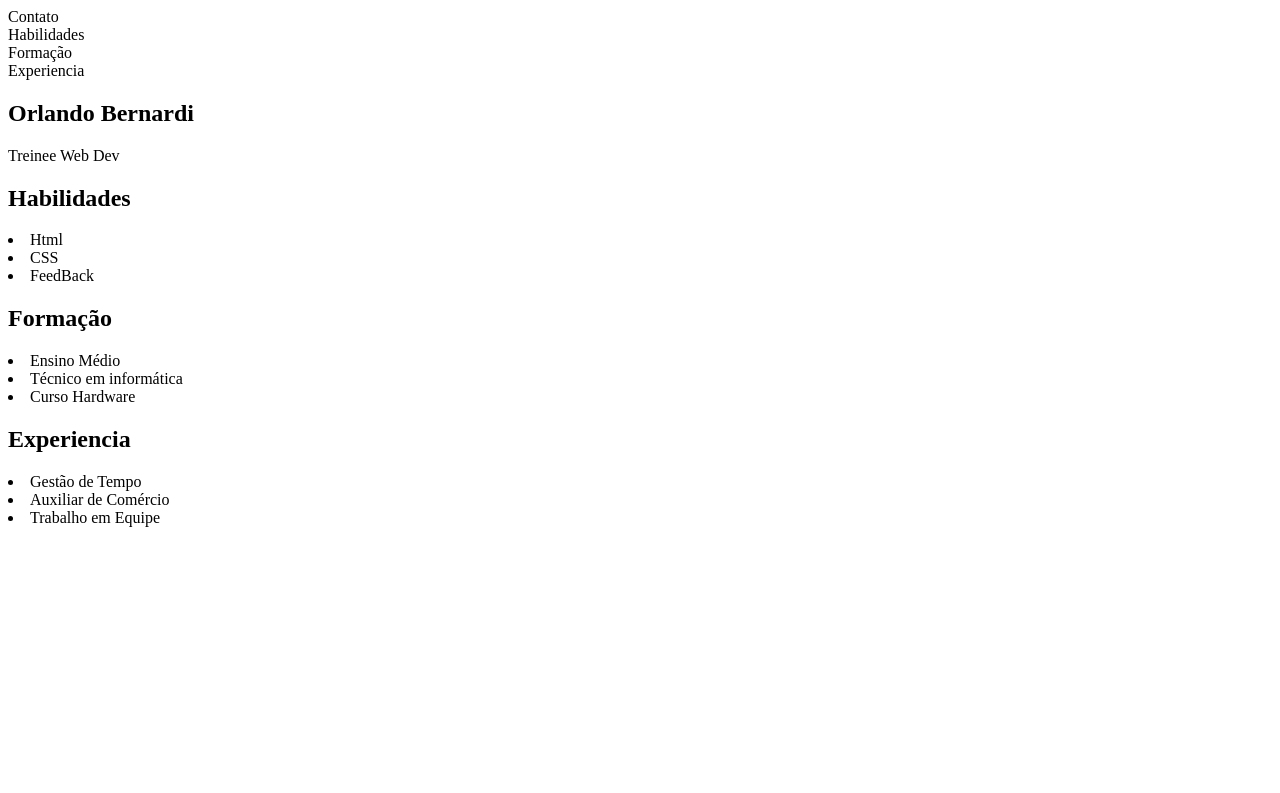
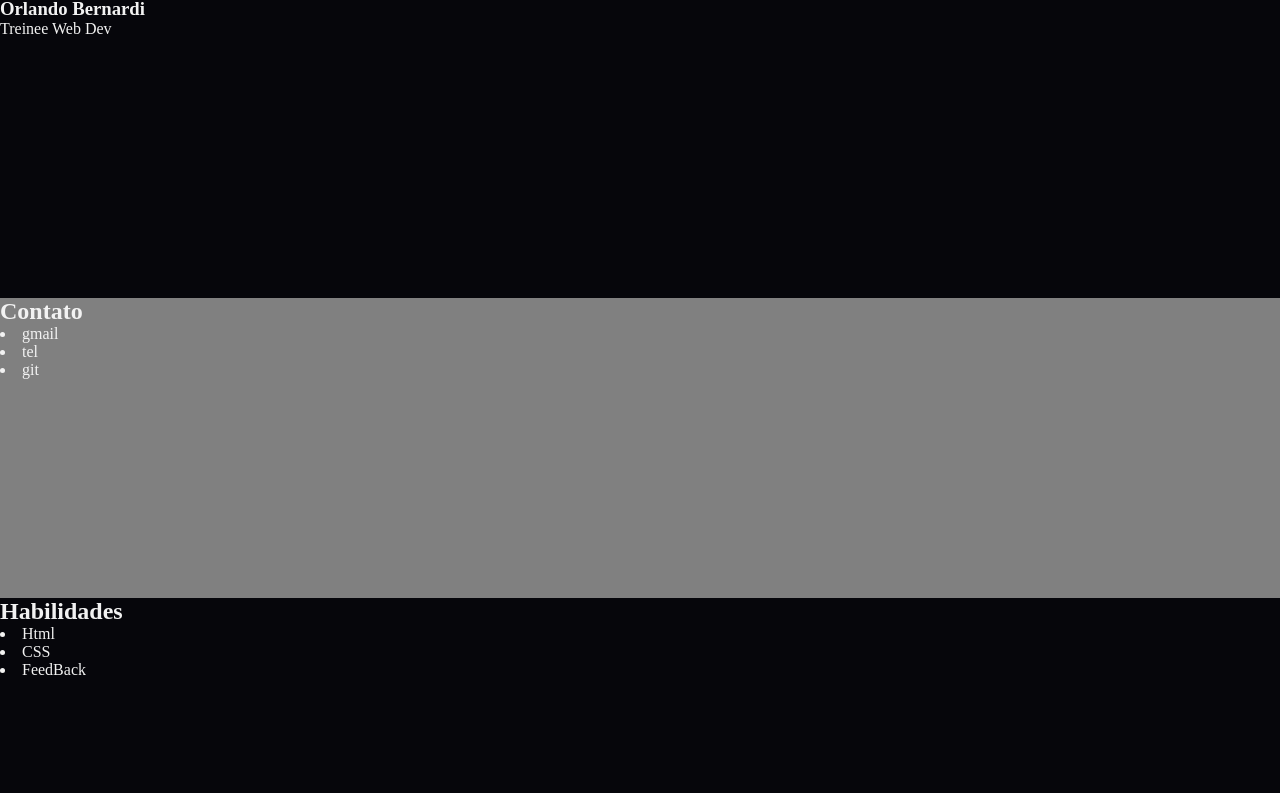
Before and after one commit to Orlando1052/Portfolio, a plain HTML site: page index.html in a window 1280 px wide. Shown: the part 59-852 px from the top of the page. Before the commit the page ends 800 px from the top, so only its background shows below. Drawn offline with Linux system fonts and the light colour scheme.

Commit message:
adicionei background a pagina

```diff
--- a/css/index.css
+++ b/css/index.css
@@ -0,0 +1,42 @@
+main{
+    width: 100%;
+    height: 100%;
+    scroll-behavior: smooth;
+    color: var(--texto);
+}
+
+
+header{
+    display: flex;
+    background-color:var(--primaria);
+    color: var(--texto);
+    flex-direction: row;
+    align-items: center;
+    width: 100%;
+    padding: 15px;
+}
+
+.nav {
+    width: 40%;
+    display: flex;
+    flex-direction:row;
+    align-items:flex-end;
+    justify-content: space-between;
+    margin-left: 70%;
+
+}
+
+section{
+    width: 100%;
+    height: 300px;
+}
+
+section:nth-child(even){
+    background-color: var(--background);
+
+}
+
+section:nth-child(odd){
+    background-color: var(--backgroundone);
+
+}
--- a/css/reset.css
+++ b/css/reset.css
@@ -0,0 +1,21 @@
+* {
+    margin: 0;
+    padding: 0;
+    box-sizing: border-box;
+}
+
+html,
+body
+{
+    width: 100%;
+    height: 100%;
+}
+
+
+#root {
+    --primaria: rgb(64,64,64)    ;
+    --texto: 	#f2f2f2;
+    --background: rgb(128, 128, 128)	;
+    --backgroundone: rgb(6, 6, 11);
+
+}
--- a/index.html
+++ b/index.html
@@ -14,44 +14,61 @@
       <header>
          <div><h2>Orlando</h2></div>
 
-         <div>
-            <div>Contato</div>
-            <div>Habilidades</div>
-            <div>Formação</div>
-            <div>Experiencia</div>
+         <div class="nav">
+            <a href="#contato" >Contato</a>
+            <a href="#habilidades">Habilidades</a>
+            <a href="#formacao">Formação</a>
+            <a href="#experiencia" >Experiencia</a>
          </div>
 
       </header>
-
-
+ <main>
+      <section>
          <article>
             <h1>Orlando Bernardi</h1>
            <p>Treinee Web Dev</p>
          </article>
+      </section>
 
+
+      <section id="contato" >
+         <h2>Contato</h2>
+         <li>gmail</li>
+         <li>tel</li>
+         <li>git</li>
+
+      </section>
+
+
+      <section id="habilidades" >
          <article>
             <h2>Habilidades</h2>
             <li>Html</li>
             <li>CSS</li>
             <li>FeedBack</li>
          </article>
+       </section>
 
-      <article>
+      <section id="formacao">
+         <article >
             <h2>Formação</h2>
             <li>Ensino Médio </li>
             <li>Técnico em informática</li>
             <li> Curso Hardware</li>
 
          </article>
+      </section>
 
-      <article>
+      <section >
+         <article id="experiencia">
             <h2>Experiencia</h2>
             <li>Gestão de Tempo</li>
             <li>Auxiliar de Comércio</li>
             <li>Trabalho em Equipe</li>
 
          </article>
-
+      </section>
+   </main>
 
 </body>
 </html>
```
Lines whose indentation alone changed are shown as unchanged.
